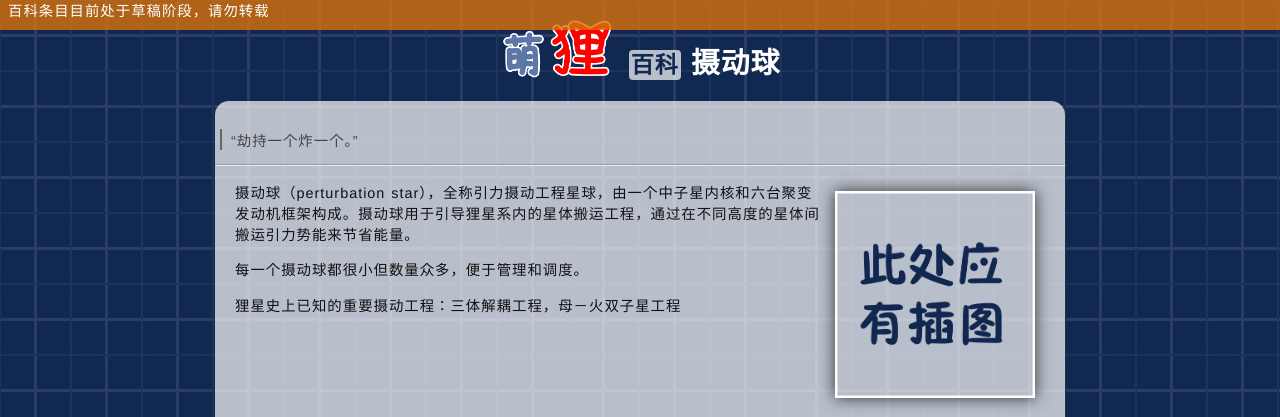
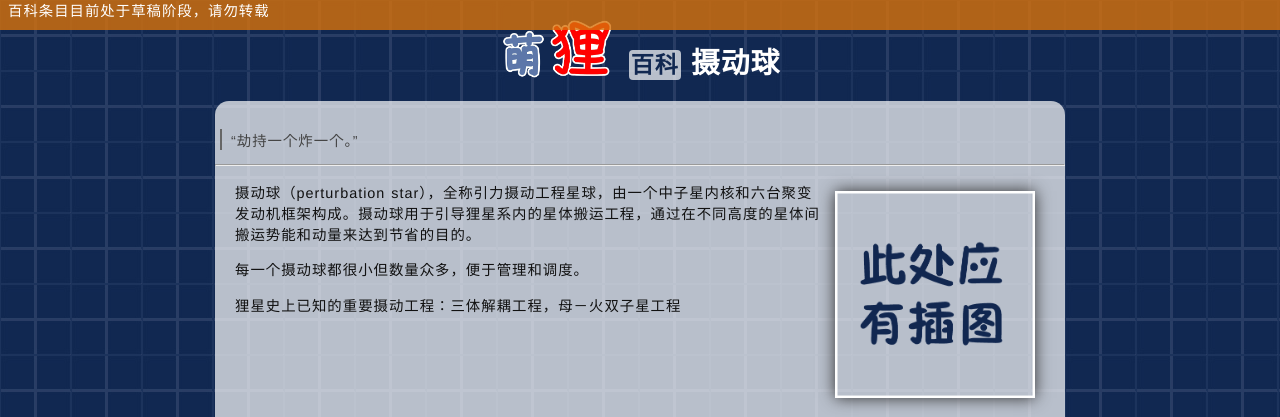
Before and after one commit to LePtC/LePtC.github.io, a Jekyll site: the page built from wiki/perturbationstar/index.html, in a window 1280 px wide. Shown: the top 417 px of the page. Built offline with Jekyll 4.4.1, drawn with Linux system fonts in a browser that asks for light colours; Markdown is read by kramdown in place of the engine named in the settings; formulas are drawn with MathJax 3; comment, search, counter and statistics services are not loaded.

Commit message:
update perturbation

```diff
--- a/wiki/perturbationstar/index.html
+++ b/wiki/perturbationstar/index.html
@@ -10,7 +10,7 @@ title: 摄动球
 
 <div class="content">
   <a title="摄动球"><img src="/css/picplace.png" alt="摄动球" class="wiki" style="width: 200px;"></a>
-  <p>摄动球（perturbation star），全称引力摄动工程星球，由一个中子星内核和六台聚变发动机框架构成。摄动球用于引导狸星系内的星体搬运工程，通过在不同高度的星体间搬运引力势能来节省能量。</p>
+  <p>摄动球（perturbation star），全称引力摄动工程星球，由一个中子星内核和六台聚变发动机框架构成。摄动球用于引导狸星系内的星体搬运工程，通过在不同高度的星体间搬运势能和动量来达到节省的目的。</p>
   <p>每一个摄动球都很小但数量众多，便于管理和调度。</p>
   <p>狸星史上已知的重要摄动工程：三体解耦工程，母－火双子星工程</p>
   <br />
```
